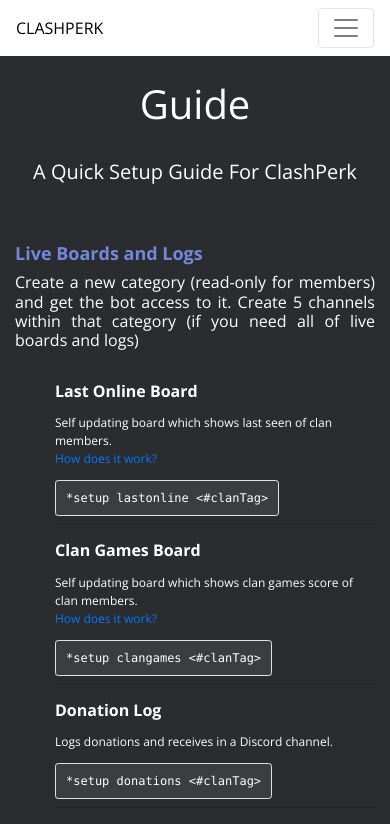
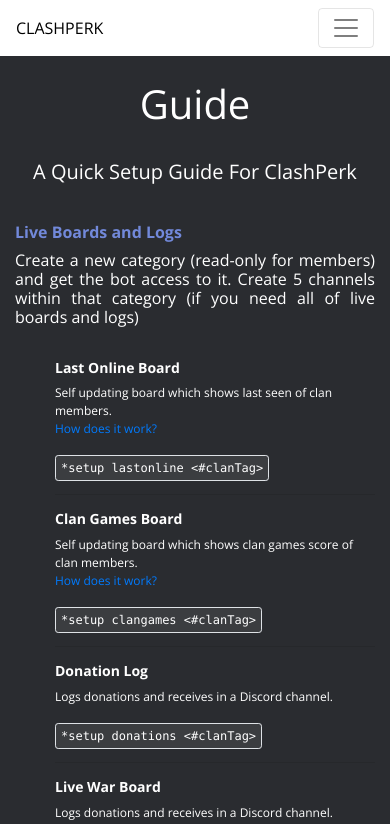
Before and after one commit to clashperk/clashperk.com, a React (Create React App) app: page /guide in a window 390 px wide. Shown: the top 824 px of the page. Built offline with nearby package versions, Linux system fonts and the light colour scheme.

Commit message:
ui update

```diff
--- a/src/pages/Faq.css
+++ b/src/pages/Faq.css
@@ -11,40 +11,39 @@
 	border-width: 0px;
 }
 
-.content h1 a:hover {
+#faq .content h1 a:hover {
 	text-decoration: none;
 }
 
-.content h1 {
+#faq .content h1 {
 	color: #7289da;
 	font-size: 20px;
 	line-height: 1.3;
 	font-weight: 600;
 }
 
-.content .items {
-	padding-top: 20px;
+#faq .content .items {
+	padding-top: 15px;
 }
 
-.content h4 {
-	font-size: 16px;
+#faq .content h4 {
 	text-align: justify;
 }
 
-h6 {
-	font-size: 16px;
-	font-weight: 800;
-	padding-bottom: 5px;
+@media screen and (min-width: 64em) {
+	#faq .content h4 {
+		font-size: 16px;
+	}
 }
 
-.border {
-	text-align: center;
-	padding: 10px;
-	color: #ffffff;
-	background-color: #ffffff14;
-	border-color: #ffffff33;
-	border-style: solid;
-	border-width: 10px;
-	border-radius: 0.2rem;
-	transition: color 0.2s, background-color 0.2s, border-color 0.2s
+@media screen and (min-width: 42em) and (max-width: 64em) {
+	#faq .content h4 {
+		font-size: 16px;
+	}
 }
+
+@media screen and (max-width: 42em) {
+	#faq h4 {
+		font-size: 16px;
+	}
+}
--- a/src/pages/Guide.css
+++ b/src/pages/Guide.css
@@ -15,25 +15,25 @@
 	font-weight: 600;
 }
 
-.content ul {
+#guide .content ul {
     list-style-type: none;
 }
 
-.content .items {
+#guide .content .items {
 	padding-bottom: 20px;
 }
 
-.content h4 {
+#guide .content h4 {
 	text-align: justify;
 	font-size: 16px;
 }
 
-h6 {
+#guide h6 {
 	font-size: 16px;
 	font-weight: 800;
 }
 
-p {
+#guide p {
 	font-size: 12px;
 	padding: 0px;
 }
@@ -51,35 +51,35 @@
 }
 
 @media screen and (min-width: 64em) {
-	.border {
+	#guide .border {
 		padding: 10px;
 	}
 }
 
 @media screen and (min-width: 42em) and (max-width: 64em) {
-	.border {
+	#guide .border {
 		padding: 8px;
 	}
 }
 
 @media screen and (max-width: 42em) {
-	.border {
+	#guide .border {
 		padding: 5px;
 	}
 
-	code {
+	#guide code {
 		font-size: 12px;
 	}
 
-	p {
+	#guide p {
 		font-size: 12px;
 	}
 
-	h6 {
+	#guide h6 {
 		font-size: 14px;
 	}
 
-	.content h1 {
+	#guide .content h1 {
 		font-size: 16px;
 	}
 }
--- a/src/pages/Privacy.css
+++ b/src/pages/Privacy.css
@@ -9,10 +9,11 @@
 }
 
 #content h1 {
+	color: #7289da;
 	font-size: 20px;
 	line-height: 1.3;
 	font-weight: 600;
-	border-bottom: solid 1px;
+	/*border-bottom: solid 1px;*/
 }
 
 #content .items {
--- a/src/pages/Privacy.jsx
+++ b/src/pages/Privacy.jsx
@@ -5,8 +5,8 @@
 
 class App extends React.Component {
 	componentDidMount() {
-        window.scrollTo(0, 0);
-    }
+		window.scrollTo(0, 0);
+	}
 
 	render() {
 		return (
@@ -25,19 +25,20 @@
 					<Container id="content">
 						<Row>
 							<Col className="items">
-								<h1>Data Collected By Command</h1>
+								<h1>Data Collected Automatically</h1>
 								<h4>
-									The following may be collected via user run command, and may be entered by the user, voluntarily. This data is not collected automatically. When providing data in this way, you forego any rights to the content of the data provided.
+									The following is collected automatically when ClashPerk joins a server. This data is used to provide statistics or server information.
 								</h4>
+
 								<ul>
 									<li>
-										Server Configurations (Region, Name, ID)
+										Server Configurations (Name, ID, Region, Creation Date, Large Status)
 									</li>
 									<li>
-										Server Ownership
+										Server Ownership (Name, ID)
 									</li>
 									<li>
-										User ID
+										Server Member Count
 									</li>
 								</ul>
 							</Col>
@@ -53,36 +54,29 @@
 										Server Configurations (Name, ID)
 									</li>
 									<li>
-										Channel ID
+										Channel Info (Name, ID)
 									</li>
 									<li>
-										Role ID
-									</li>
-									<li>
-										User ID
+										User Info (Name, ID)
 									</li>
 								</ul>
 							</Col>
 						</Row>
 						<Row>
 							<Col className="items">
-								<h1>Data Collected Automatically</h1>
+								<h1>Data Collected By Command</h1>
 								<h4>
-									The following is collected automatically when ClashPerk joins a server. This data is used to provide statistics or server information.
+									The following may be collected via user run command, and may be entered by the user, voluntarily. This data is not collected automatically. When providing data in this way, you forego any rights to the content of the data provided.
 								</h4>
-
 								<ul>
 									<li>
-										Server Configurations (Region, Name, ID, Creation Date, Large Status)
+										Server Configurations (Name, ID)
 									</li>
 									<li>
-										Server Ownership
+										Server Ownership (Name, ID)
 									</li>
 									<li>
-										Server Member Count
-									</li>
-									<li>
-										Server Channel Count
+										User Info (Name, ID)
 									</li>
 								</ul>
 							</Col>
```
Also changed, not shown: 1 other file (tests, documents, lock files or other folders).
